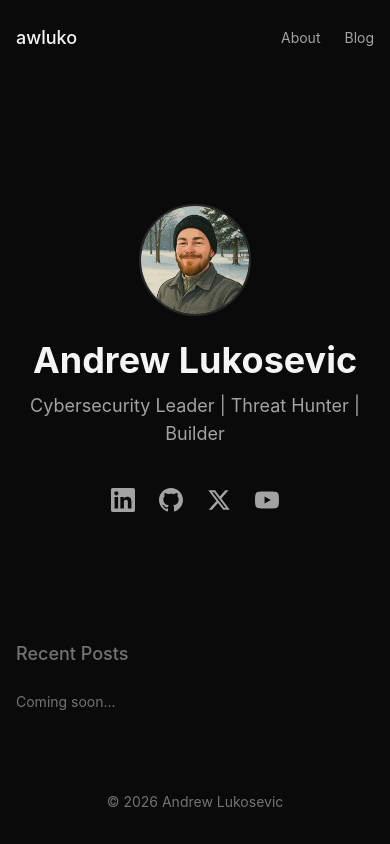
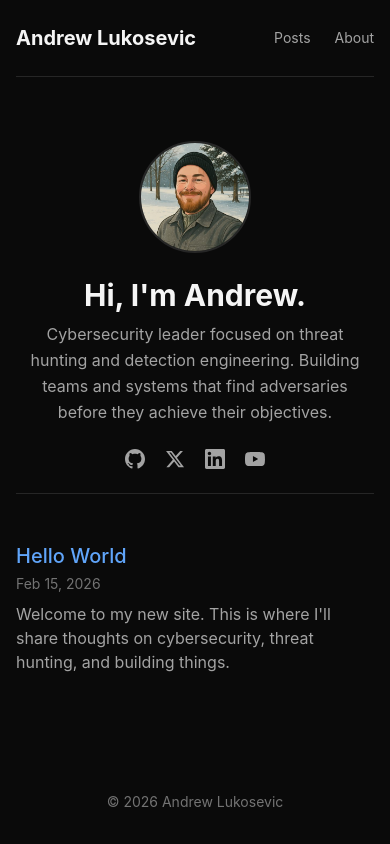
Before and after one commit to awluko/awluko-landingpage, an Astro site: page / in a window 390 px wide. Built offline with nearby package versions, Linux system fonts and the light colour scheme; Astro itself is replaced by a stand-in of ours.

Commit message:
Update desktop layout to match steipete.me style
- Hero: horizontal layout on desktop (photo left, bio right), stacked on mobile
- Nav: full name with divider, Posts/About links
- Homepage pulls blog posts from collection with accent-colored titles
- Reduced vertical spacing between nav and hero

Co-Authored-By: Claude Opus 4.6 <noreply@anthropic.com>

```diff
--- a/src/layouts/Base.astro
+++ b/src/layouts/Base.astro
@@ -19,15 +19,16 @@ const { title, description = "Andrew Lukosevic - Cybersecurity Leader & Threat H
   <body class="flex flex-col min-h-screen bg-neutral-950 text-neutral-100">
     <header class="py-6 px-4">
       <nav class="max-w-2xl mx-auto flex justify-between items-center">
-        <a href="/" class="text-lg font-medium text-neutral-100 hover:text-blue-400">awluko</a>
+        <a href="/" class="text-xl font-bold text-neutral-100 hover:text-blue-400">Andrew Lukosevic</a>
         <div class="flex gap-6 text-sm text-neutral-400">
+          <a href="/blog" class="hover:text-neutral-100">Posts</a>
           <a href="/about" class="hover:text-neutral-100">About</a>
-          <a href="/blog" class="hover:text-neutral-100">Blog</a>
         </div>
       </nav>
+      <hr class="max-w-2xl mx-auto mt-6 border-neutral-800" />
     </header>
 
-    <main class="flex-1 px-4 py-12">
+    <main class="flex-1 px-4 py-4">
       <div class="max-w-2xl mx-auto">
         <slot />
       </div>
--- a/src/pages/index.astro
+++ b/src/pages/index.astro
@@ -1,52 +1,83 @@
 ---
 import Base from '../layouts/Base.astro';
+import { getCollection } from 'astro:content';
+
+const posts = (await getCollection('blog'))
+  .filter((post) => !post.data.draft)
+  .sort((a, b) => b.data.date.valueOf() - a.data.date.valueOf());
 ---
 
 <Base title="Andrew Lukosevic">
-  <section class="text-center py-20">
+  <!-- Hero: stacked on mobile, horizontal on desktop -->
+  <section class="py-6 md:py-10">
+    <div class="flex flex-col items-center text-center md:flex-row md:items-start md:text-left md:gap-8">
       <!-- Profile Picture -->
       <img
         src="/profile.jpg"
         alt="Andrew Lukosevic"
-      class="w-28 h-28 rounded-full mx-auto mb-6 object-cover border-2 border-neutral-800"
+        class="w-28 h-28 md:w-40 md:h-40 rounded-full object-cover border-2 border-neutral-800 mb-6 md:mb-0 flex-shrink-0"
       />
 
-    <h1 class="text-4xl font-bold mb-3">Andrew Lukosevic</h1>
-    <p class="text-lg text-neutral-400 mb-10">
-      Cybersecurity Leader | Threat Hunter | Builder
+      <div>
+        <h1 class="text-3xl md:text-4xl font-bold mb-2">Hi, I'm Andrew.</h1>
+        <p class="text-base md:text-lg text-neutral-400 mb-6 leading-relaxed">
+          Cybersecurity leader focused on threat hunting and detection engineering.
+          Building teams and systems that find adversaries before they achieve their objectives.
         </p>
 
-    <!-- Icon-only social links -->
-    <div class="flex justify-center gap-6">
-      <a href="https://linkedin.com/in/andrew-lukosevic" target="_blank" rel="noopener noreferrer"
-         class="text-neutral-400 hover:text-white transition-colors" aria-label="LinkedIn">
-        <svg class="w-6 h-6" fill="currentColor" viewBox="0 0 24 24">
-          <path d="M20.447 20.452h-3.554v-5.569c0-1.328-.027-3.037-1.852-3.037-1.853 0-2.136 1.445-2.136 2.939v5.667H9.351V9h3.414v1.561h.046c.477-.9 1.637-1.85 3.37-1.85 3.601 0 4.267 2.37 4.267 5.455v6.286zM5.337 7.433c-1.144 0-2.063-.926-2.063-2.065 0-1.138.92-2.063 2.063-2.063 1.14 0 2.064.925 2.064 2.063 0 1.139-.925 2.065-2.064 2.065zm1.782 13.019H3.555V9h3.564v11.452zM22.225 0H1.771C.792 0 0 .774 0 1.729v20.542C0 23.227.792 24 1.771 24h20.451C23.2 24 24 23.227 24 22.271V1.729C24 .774 23.2 0 22.222 0h.003z"/>
-        </svg>
-      </a>
+        <!-- Social icons -->
+        <div class="flex justify-center md:justify-start gap-5">
           <a href="https://github.com/awluko" target="_blank" rel="noopener noreferrer"
              class="text-neutral-400 hover:text-white transition-colors" aria-label="GitHub">
-        <svg class="w-6 h-6" fill="currentColor" viewBox="0 0 24 24">
+            <svg class="w-5 h-5" fill="currentColor" viewBox="0 0 24 24">
               <path d="M12 0c-6.626 0-12 5.373-12 12 0 5.302 3.438 9.8 8.207 11.387.599.111.793-.261.793-.577v-2.234c-3.338.726-4.033-1.416-4.033-1.416-.546-1.387-1.333-1.756-1.333-1.756-1.089-.745.083-.729.083-.729 1.205.084 1.839 1.237 1.839 1.237 1.07 1.834 2.807 1.304 3.492.997.107-.775.418-1.305.762-1.604-2.665-.305-5.467-1.334-5.467-5.931 0-1.311.469-2.381 1.236-3.221-.124-.303-.535-1.524.117-3.176 0 0 1.008-.322 3.301 1.23.957-.266 1.983-.399 3.003-.404 1.02.005 2.047.138 3.006.404 2.291-1.552 3.297-1.23 3.297-1.23.653 1.653.242 2.874.118 3.176.77.84 1.235 1.911 1.235 3.221 0 4.609-2.807 5.624-5.479 5.921.43.372.823 1.102.823 2.222v3.293c0 .319.192.694.801.576 4.765-1.589 8.199-6.086 8.199-11.386 0-6.627-5.373-12-12-12z"/>
             </svg>
           </a>
           <a href="https://x.com/awluko" target="_blank" rel="noopener noreferrer"
              class="text-neutral-400 hover:text-white transition-colors" aria-label="X">
-        <svg class="w-6 h-6" fill="currentColor" viewBox="0 0 24 24">
+            <svg class="w-5 h-5" fill="currentColor" viewBox="0 0 24 24">
               <path d="M18.244 2.25h3.308l-7.227 8.26 8.502 11.24H16.17l-5.214-6.817L4.99 21.75H1.68l7.73-8.835L1.254 2.25H8.08l4.713 6.231zm-1.161 17.52h1.833L7.084 4.126H5.117z"/>
+            </svg>
+          </a>
+          <a href="https://linkedin.com/in/andrew-lukosevic" target="_blank" rel="noopener noreferrer"
+             class="text-neutral-400 hover:text-white transition-colors" aria-label="LinkedIn">
+            <svg class="w-5 h-5" fill="currentColor" viewBox="0 0 24 24">
+              <path d="M20.447 20.452h-3.554v-5.569c0-1.328-.027-3.037-1.852-3.037-1.853 0-2.136 1.445-2.136 2.939v5.667H9.351V9h3.414v1.561h.046c.477-.9 1.637-1.85 3.37-1.85 3.601 0 4.267 2.37 4.267 5.455v6.286zM5.337 7.433c-1.144 0-2.063-.926-2.063-2.065 0-1.138.92-2.063 2.063-2.063 1.14 0 2.064.925 2.064 2.063 0 1.139-.925 2.065-2.064 2.065zm1.782 13.019H3.555V9h3.564v11.452zM22.225 0H1.771C.792 0 0 .774 0 1.729v20.542C0 23.227.792 24 1.771 24h20.451C23.2 24 24 23.227 24 22.271V1.729C24 .774 23.2 0 22.222 0h.003z"/>
             </svg>
           </a>
           <a href="https://www.youtube.com/@endurhunt7680" target="_blank" rel="noopener noreferrer"
              class="text-neutral-400 hover:text-white transition-colors" aria-label="EndurHunt YouTube">
-        <svg class="w-6 h-6" fill="currentColor" viewBox="0 0 24 24">
+            <svg class="w-5 h-5" fill="currentColor" viewBox="0 0 24 24">
               <path d="M23.498 6.186a3.016 3.016 0 0 0-2.122-2.136C19.505 3.545 12 3.545 12 3.545s-7.505 0-9.377.505A3.017 3.017 0 0 0 .502 6.186C0 8.07 0 12 0 12s0 3.93.502 5.814a3.016 3.016 0 0 0 2.122 2.136c1.871.505 9.376.505 9.376.505s7.505 0 9.377-.505a3.015 3.015 0 0 0 2.122-2.136C24 15.93 24 12 24 12s0-3.93-.502-5.814zM9.545 15.568V8.432L15.818 12l-6.273 3.568z"/>
             </svg>
           </a>
         </div>
+      </div>
+    </div>
   </section>
 
-  <section class="mt-12">
-    <h2 class="text-lg font-medium mb-6 text-neutral-500">Recent Posts</h2>
-    <p class="text-neutral-500 text-sm">Coming soon...</p>
+  <hr class="border-neutral-800 mb-12" />
+
+  <!-- Recent Posts -->
+  <section>
+    {posts.length === 0 ? (
+      <p class="text-neutral-500 text-sm">No posts yet. Check back soon.</p>
+    ) : (
+      <ul class="space-y-10">
+        {posts.map((post) => (
+          <li>
+            <a href={`/blog/${post.slug}`} class="block group">
+              <h2 class="text-xl font-medium text-blue-400 group-hover:text-blue-300 transition-colors">
+                {post.data.title}
+              </h2>
+              <p class="text-sm text-neutral-500 mt-1">
+                {post.data.date.toLocaleDateString('en-US', { day: 'numeric', month: 'short', year: 'numeric' })}
+              </p>
+              <p class="text-neutral-400 mt-2">{post.data.description}</p>
+            </a>
+          </li>
+        ))}
+      </ul>
+    )}
   </section>
 </Base>
```
Lines whose indentation alone changed are shown as unchanged.
